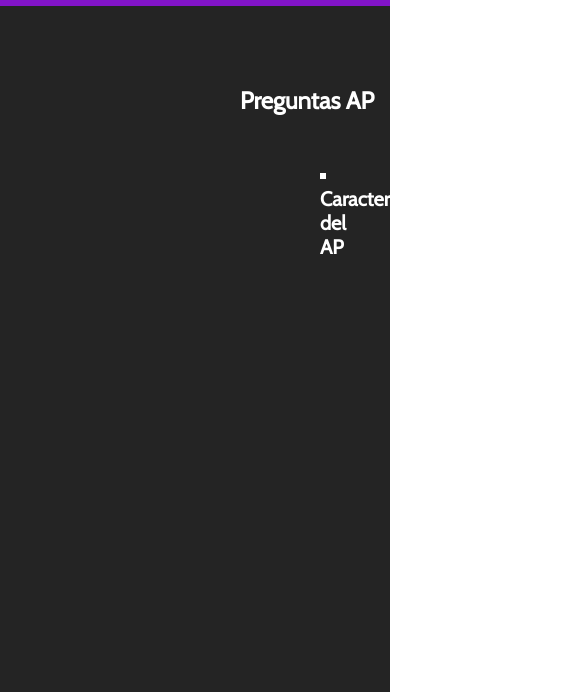
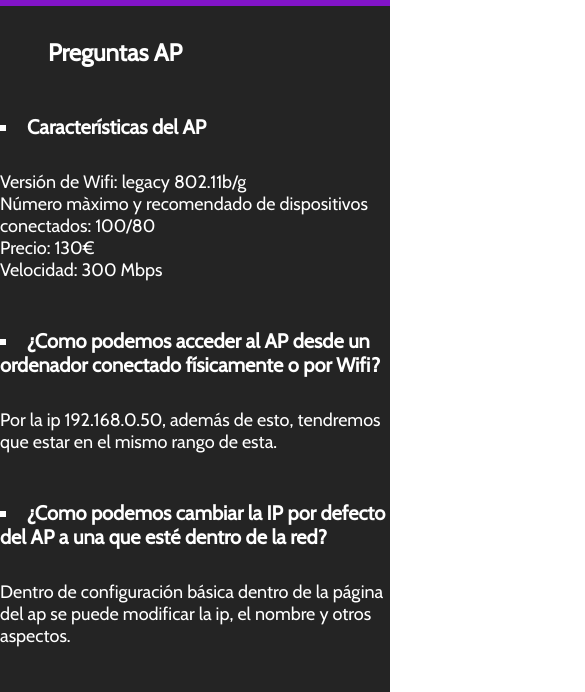
Before and after one commit to AdrianHeCa/Web-Red-Local-Xalo, a plain HTML site: page Preguntas.html in a window 390 px wide. Shown: the part 1158-1850 px from the top of the page, 585 px wide, since content can reach past the window. Drawn offline with nearby package versions, Linux system fonts and the light colour scheme.

Commit message:
To' acabao'

```diff
--- a/Styles.css
+++ b/Styles.css
@@ -75,7 +75,7 @@ nav ul li:not(.current) a:hover {
     background-color: rgb(50, 50, 50);
 }
 
-@media screen and (max-width:35rem) {
+@media screen and (max-width:55rem) {
     nav ul {
         display: grid;
         justify-items: center;
@@ -449,6 +449,24 @@ nav ul li:not(.current) a:hover {
     font-size: 18px;
 }
 
+@media screen and (max-width:70rem) {
+    .preguntas h2 {
+        padding: 2rem 0 0 3rem;
+    }
+
+    .pregunta {
+        padding: 3rem 0rem 2rem 0rem;
+        font-size: 20px;
+        font-weight: 600;
+    }
+
+    .respuesta {
+        padding-left: 0rem;
+        padding-right: 0rem;
+        font-size: 18px;
+    }
+}
+
 /* Fin de las preguntas */
 
 /* Inicio de precios */
@@ -473,4 +491,10 @@ table th {
     padding: 0.5rem 1rem 0.5rem 1rem;
 }
 
+@media screen and (max-width:35rem) {
+    table th {
+        padding: 0.5rem 0rem 0.5rem 0rem;
+    }
+}
+
 /* Fin de precios */
```
